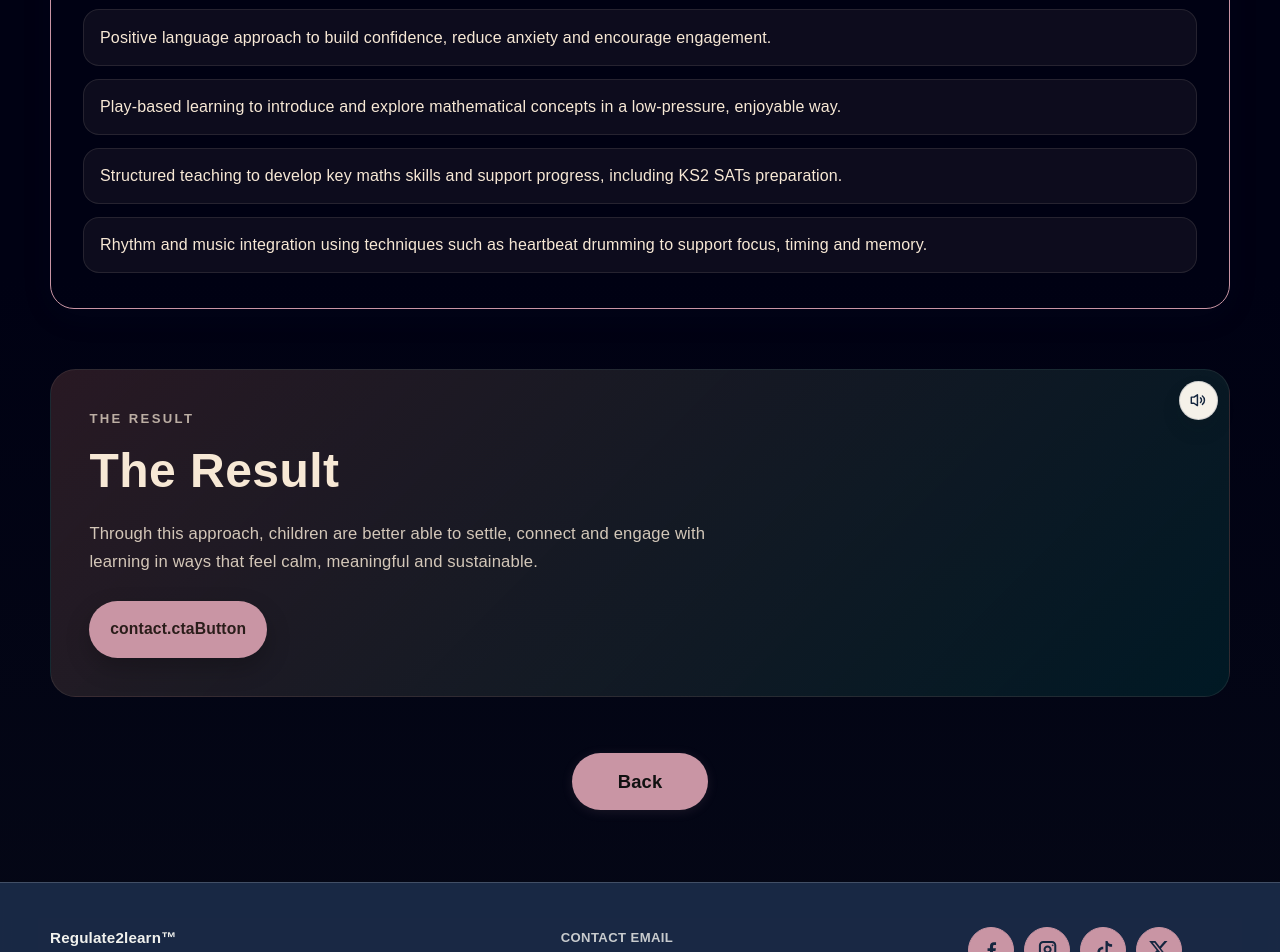
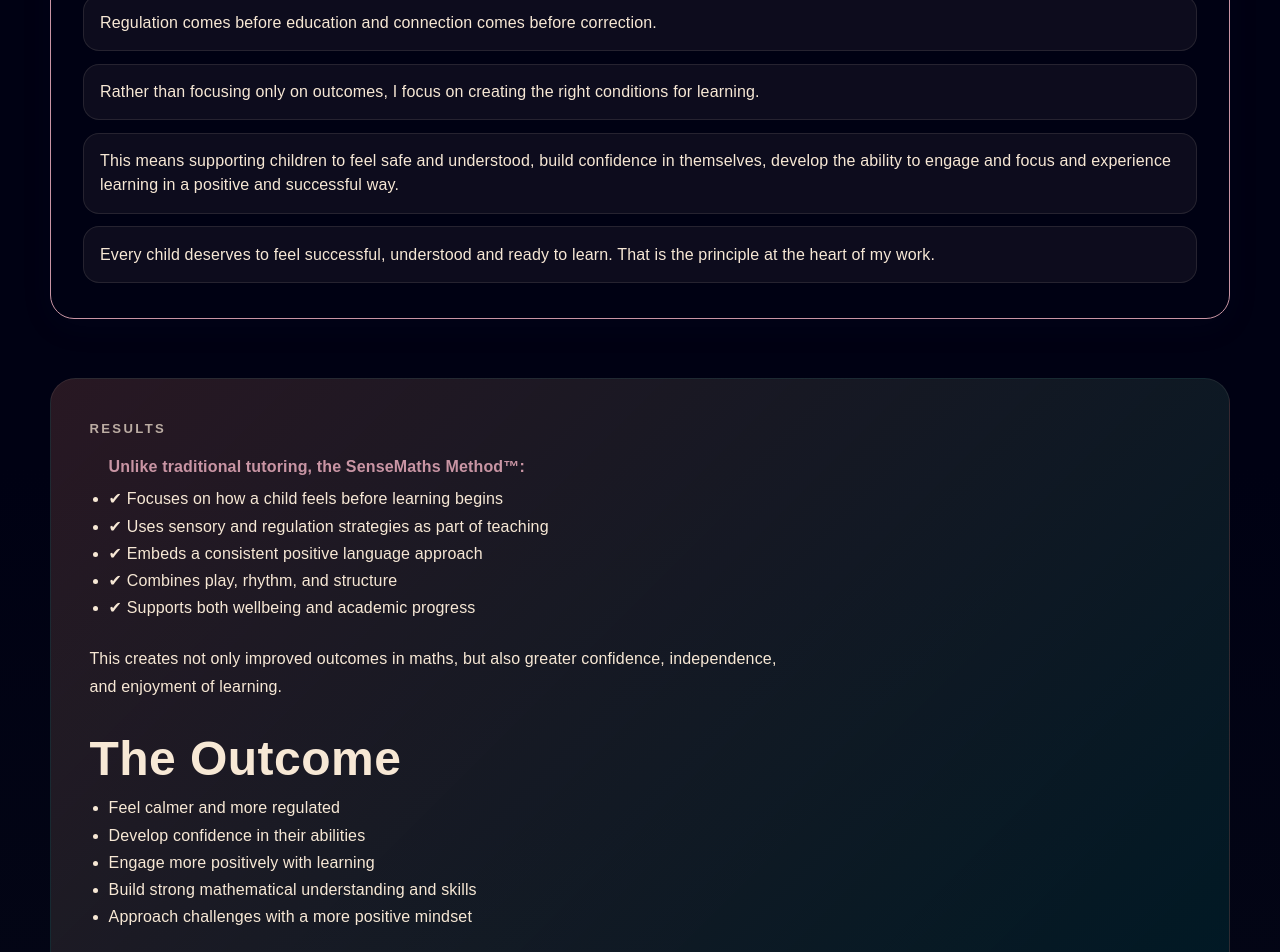
Before and after one commit to NoriFe/regulate, a React (Vite) app in the folder client/: page /sensemaths in a window 1280 px wide. Shown: the part 1040-1992 px from the top of the page. Built offline with nearby package versions, Linux system fonts and the light colour scheme; no server answers.

Commit message:
content: update SenseMathsPage heading in feature list

```diff
--- a/client/src/i18n/translations.js
+++ b/client/src/i18n/translations.js
@@ -299,15 +299,15 @@
       method2Title: "What is the SenseMaths Method™?",
       method2Copy:
         "The SenseMaths Method™ is a structured, sensory-informed approach to teaching mathematics that supports children to feel calm, confident and ready to learn.",
-      method2HowTitle: "How does it work?",
+      method2HowTitle: "What Makes My Work Different",
       method2Principle:
         "The SenseMaths Method™ is based on a simple but powerful principle: Children learn best when they feel regulated, understood and supported.",
-      differentTitle: "Each session follows a carefully designed structure that may include:",
+      differentTitle: "I believe that:",
       differentLead: "Session Structure:",
-      different1: "Sensory regulation strategies (e.g. movement, rhythm, deep pressure techniques) to prepare the brain for learning.",
-      different2: "Positive language approach to build confidence, reduce anxiety and encourage engagement.",
-      different3: "Play-based learning to introduce and explore mathematical concepts in a low-pressure, enjoyable way.",
-      different4: "Structured teaching to develop key maths skills and support progress, including KS2 SATs preparation.",
+      different1: "Regulation comes before education and connection comes before correction.",
+      different2: "Rather than focusing only on outcomes, I focus on creating the right conditions for learning.",
+      different3: "This means supporting children to feel safe and understood, build confidence in themselves, develop the ability to engage and focus and experience learning in a positive and successful way.",
+      different4: "Every child deserves to feel successful, understood and ready to learn. That is the principle at the heart of my work.",
       different5: "Rhythm and music integration using techniques such as heartbeat drumming to support focus, timing and memory.",
       differentCopy: "This is how SenseMaths supports every child to learn and thrive.",
       outcomeTitle: "The Result",
--- a/client/src/pages/SenseMathsPage.jsx
+++ b/client/src/pages/SenseMathsPage.jsx
@@ -44,24 +44,32 @@
             <li>{t("aboutPage.different2")}</li>
             <li>{t("aboutPage.different3")}</li>
             <li>{t("aboutPage.different4")}</li>
-            <li>{t("aboutPage.different5")}</li>
           </ul>
         </div>
       </section>
 
       <section className="services-cta speakable-block" aria-labelledby="sensemaths-cta-title">
-        <ReadAloudButton text={t("aboutPage.outcomeCopy")} />
         <div className="services-cta__content">
-          <p className="services-cta__eyebrow">{t("aboutPage.outcomeTitle")}</p>
-          <h2 id="sensemaths-cta-title" className="services-cta__title">
-            {t("aboutPage.outcomeTitle")}
-          </h2>
-          <p className="services-cta__copy">
-            {t("aboutPage.outcomeCopy")}
+          <p className="services-cta__eyebrow">Results</p>
+          <ul style={{ marginBottom: '1.5rem', marginTop: '0.5rem', paddingLeft: '1.2em' }}>
+            <li style={{listStyle: 'none', fontWeight: 700, color: '#c995a4', marginBottom: '0.3em'}}>Unlike traditional tutoring, the SenseMaths Method™:</li>
+            <li>✔ Focuses on how a child feels before learning begins</li>
+            <li>✔ Uses sensory and regulation strategies as part of teaching</li>
+            <li>✔ Embeds a consistent positive language approach</li>
+            <li>✔ Combines play, rhythm, and structure</li>
+            <li>✔ Supports both wellbeing and academic progress</li>
+          </ul>
+          <p style={{ marginBottom: '1.5rem' }}>
+            This creates not only improved outcomes in maths, but also greater confidence, independence, and enjoyment of learning.
           </p>
-          <a href="/contact" className="services-cta__button">
-            {t("contact.ctaButton") || "Get in Touch"}
-          </a>
+          <h2 id="sensemaths-cta-title" className="services-cta__title" style={{ marginTop: '2rem' }}>The Outcome</h2>
+          <ul style={{ marginBottom: '1.5rem', marginTop: '0.5rem', paddingLeft: '1.2em' }}>
+            <li>Feel calmer and more regulated</li>
+            <li>Develop confidence in their abilities</li>
+            <li>Engage more positively with learning</li>
+            <li>Build strong mathematical understanding and skills</li>
+            <li>Approach challenges with a more positive mindset</li>
+          </ul>
         </div>
       </section>
       {/* Centered Back Button */}
```
